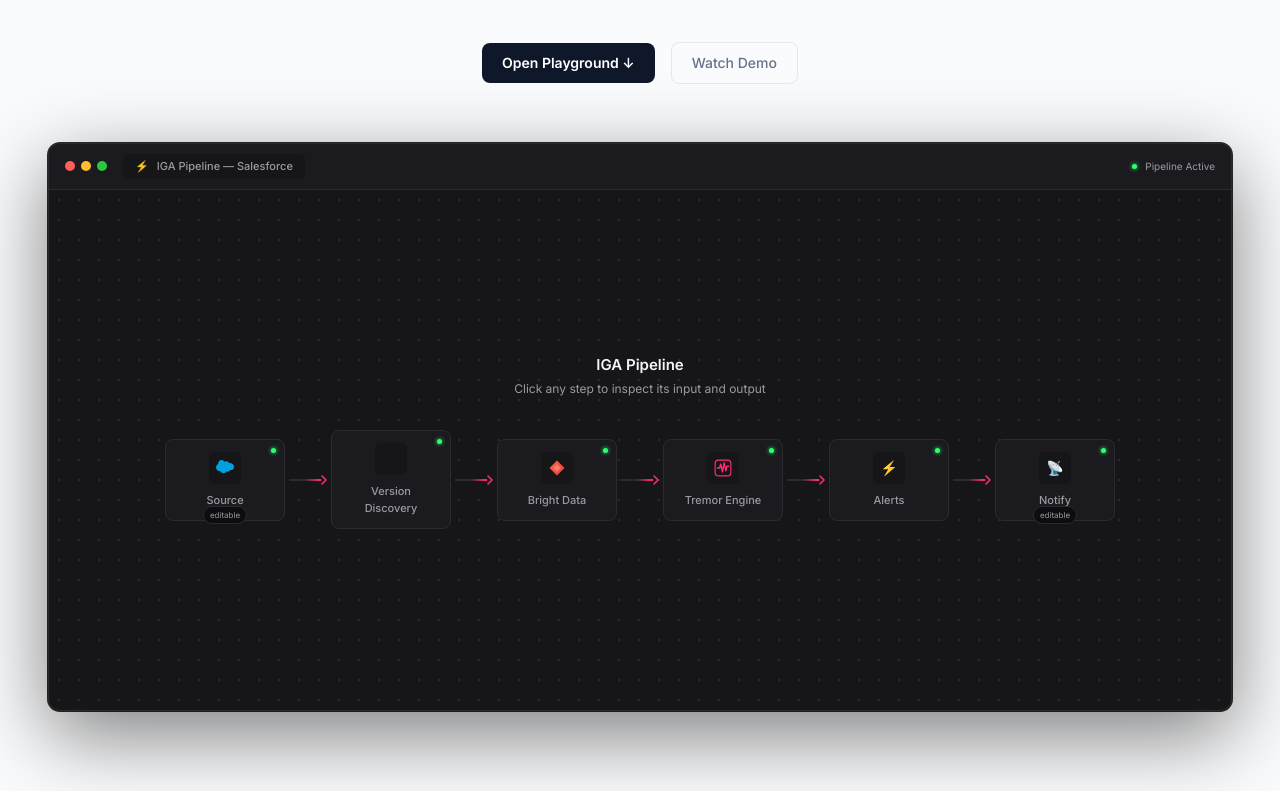
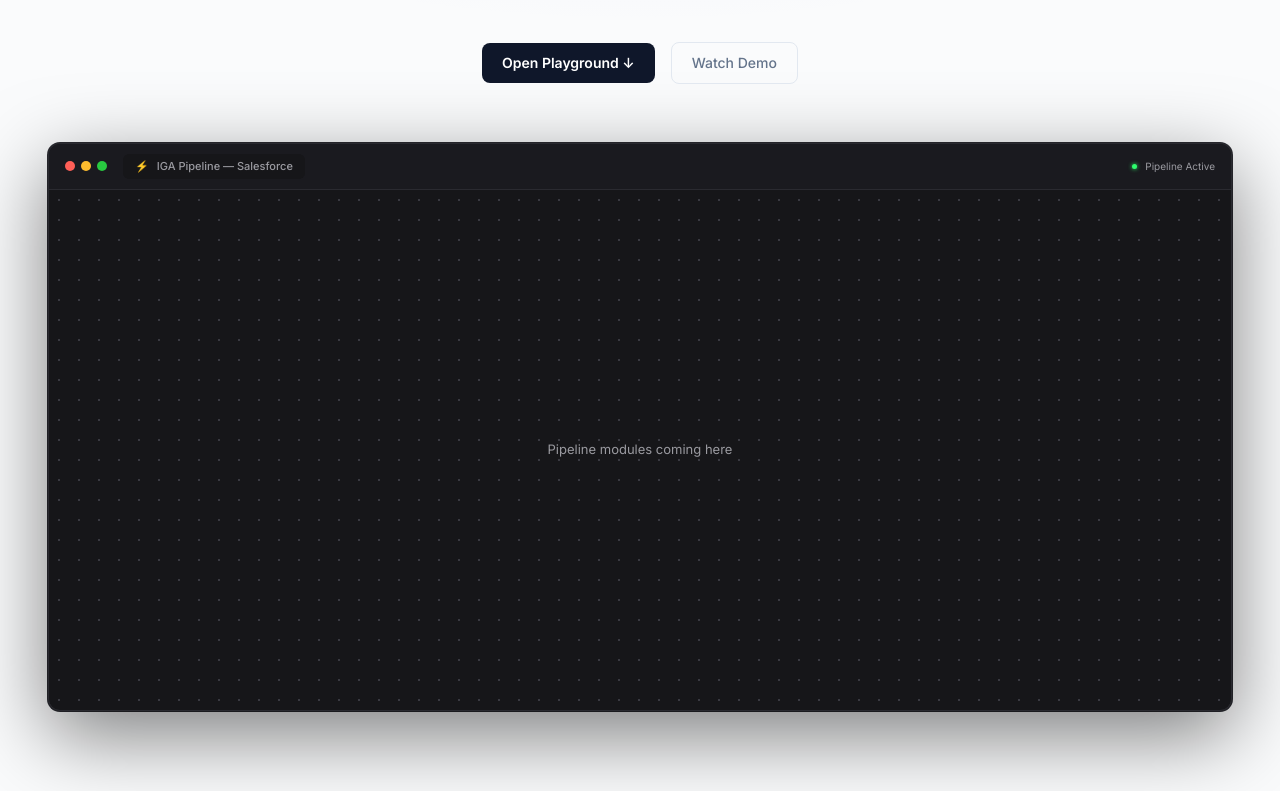
Before and after one commit to Malay-dev/tremor, a Next.js app in the folder web/: page / in a window 1280 px wide. Shown: the part 337-1128 px from the top of the page. Built offline with nearby package versions, Linux system fonts and the light colour scheme.

Commit message:
refactor(web): clean slate — hero + empty playground window with visible dotted grid

```diff
--- a/web/src/app/page.tsx
+++ b/web/src/app/page.tsx
@@ -1,14 +1,8 @@
 "use client";
 
-import { useState } from "react";
 import Hero from "@/components/Hero";
-import Pipeline from "@/components/pipeline/Pipeline";
-import Inspector from "@/components/inspector/Inspector";
-import type { PipelineStep } from "@/components/pipeline/types";
 
 export default function Home() {
-  const [selectedStep, setSelectedStep] = useState<PipelineStep | null>(null);
-
   return (
     <>
       <Hero />
@@ -17,32 +11,27 @@
         <div className="max-w-[1200px] mx-auto rounded-xl border overflow-hidden" style={{ background: "var(--surface)", borderColor: "var(--border)", boxShadow: "0 24px 80px rgba(0,0,0,0.5), 0 0 0 1px var(--border)" }}>
           {/* Title bar */}
           <div className="flex items-center px-4 py-2.5 border-b" style={{ background: "var(--card)", borderColor: "var(--border)" }}>
-            {/* Traffic lights */}
             <div className="flex items-center gap-[6px]">
               <span className="w-[10px] h-[10px] rounded-full bg-[#FF5F57]" />
               <span className="w-[10px] h-[10px] rounded-full bg-[#FEBC2E]" />
               <span className="w-[10px] h-[10px] rounded-full bg-[#28C840]" />
             </div>
-            {/* Tab */}
             <div className="ml-4 flex items-center gap-2 px-3 py-1 rounded-md text-[11px] font-medium" style={{ background: "var(--surface)", color: "var(--text-dim)" }}>
               <span style={{ color: "var(--pink)" }}>⚡</span>
               IGA Pipeline — Salesforce
             </div>
-            {/* Right side status */}
             <div className="ml-auto flex items-center gap-2 text-[10px]" style={{ color: "var(--text-dim)" }}>
               <span className="w-[5px] h-[5px] rounded-full bg-[var(--green)]" style={{ boxShadow: "0 0 4px var(--green)" }} />
               Pipeline Active
             </div>
           </div>
 
-          {/* Content area */}
-          <div className="relative flex" style={{ minHeight: "520px", backgroundImage: "radial-gradient(circle, #2A2A30 1px, transparent 1px)", backgroundSize: "20px 20px" }}>
-            <div className={`flex-1 transition-all duration-300 ${selectedStep ? "pr-[400px]" : ""}`}>
-              <Pipeline onSelectStep={setSelectedStep} selectedStepId={selectedStep?.id || null} />
+          {/* Content area — dotted background */}
+          <div className="relative" style={{ minHeight: "520px", backgroundImage: "radial-gradient(circle, #3A3A42 1px, transparent 1px)", backgroundSize: "20px 20px" }}>
+            {/* Pipeline content will go here */}
+            <div className="flex items-center justify-center h-full min-h-[520px]">
+              <p className="text-[13px]" style={{ color: "var(--text-dim)" }}>Pipeline modules coming here</p>
             </div>
-            {selectedStep && (
-              <Inspector step={selectedStep} onClose={() => setSelectedStep(null)} />
-            )}
           </div>
         </div>
       </section>
```
